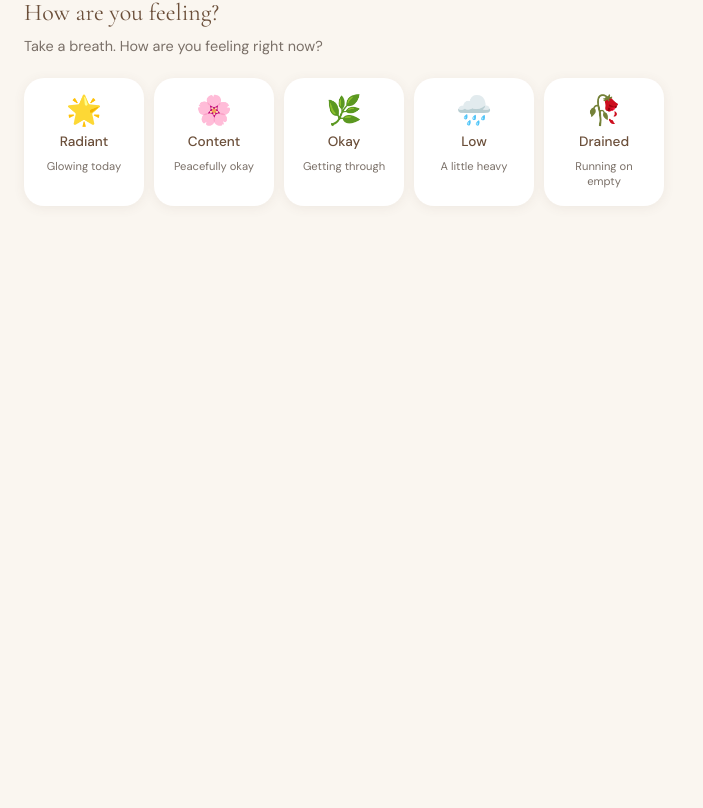
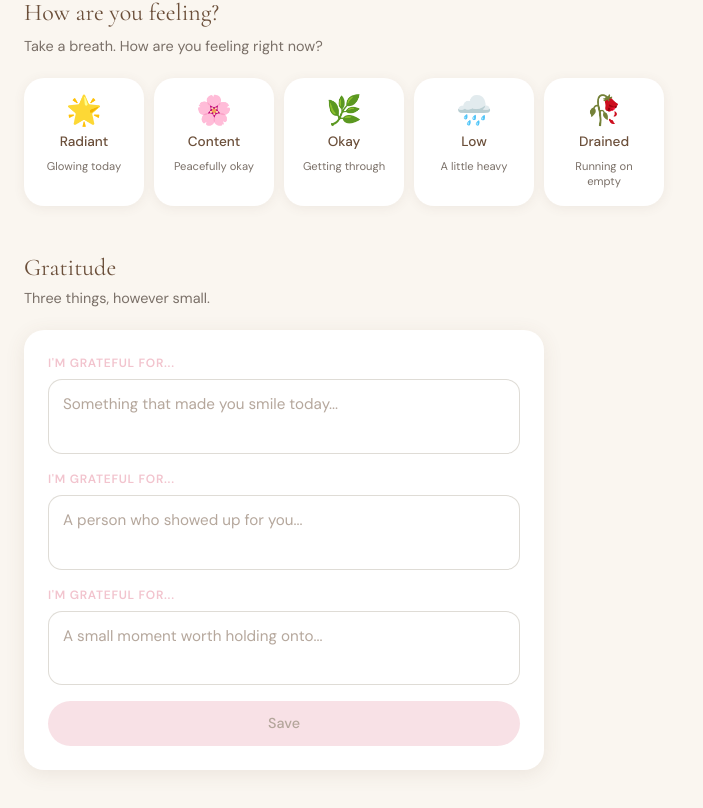
Before and after one commit to megwilliams1/softly, a Next.js app: page /sanctuary in a window 1280 px wide. Shown: the part 224-1032 px from the top of the page, without its empty margins (0-703 px from the left). Before the commit the page ends 878 px from the top, so only its background shows below. Built offline with nearby package versions, Linux system fonts and the light colour scheme.

Commit message:
TICKET-010: Add gratitude journal with daily entries and yesterday's history

```diff
--- a/src/app/sanctuary/page.tsx
+++ b/src/app/sanctuary/page.tsx
@@ -1,4 +1,5 @@
 import MoodCheckin from "@/components/sanctuary/MoodCheckin";
+import GratitudeJournal from "@/components/sanctuary/GratitudeJournal";
 
 export default function SanctuaryPage() {
   return (
@@ -11,9 +12,17 @@ export default function SanctuaryPage() {
         Your personal space lives here.
       </p>
 
-      <section>
+      <section style={{ marginBottom: "48px" }}>
         <h2 className="text-2xl mb-2">How are you feeling?</h2>
         <MoodCheckin />
+      </section>
+
+      <section>
+        <h2 className="text-2xl mb-1">Gratitude</h2>
+        <p style={{ color: "var(--color-stone)", fontSize: "0.9rem", marginBottom: "20px" }}>
+          Three things, however small.
+        </p>
+        <GratitudeJournal />
       </section>
     </main>
   );
--- /dev/null
+++ b/src/components/sanctuary/GratitudeJournal.tsx
@@ -0,0 +1,218 @@
+"use client";
+
+import { useState } from "react";
+import { useGratitude, GratitudeEntry } from "@/lib/hooks/useGratitude";
+
+const PLACEHOLDERS = [
+  "Something that made you smile today...",
+  "A person who showed up for you...",
+  "A small moment worth holding onto...",
+];
+
+const inputStyle = {
+  width: "100%",
+  padding: "12px 14px",
+  borderRadius: "var(--radius-md)",
+  border: "1px solid rgba(176, 168, 154, 0.4)",
+  fontSize: "0.95rem",
+  fontFamily: "var(--font-body)",
+  color: "var(--color-soil)",
+  backgroundColor: "var(--color-white)",
+  outline: "none",
+  boxSizing: "border-box" as const,
+  resize: "none" as const,
+};
+
+export default function GratitudeJournal() {
+  const { todayEntry, yesterdayEntry, saveEntry } = useGratitude();
+  const [isEditing, setIsEditing] = useState(!todayEntry);
+  const [values, setValues] = useState<GratitudeEntry>(
+    todayEntry ?? ["", "", ""]
+  );
+  const [saved, setSaved] = useState(false);
+
+  function handleSave() {
+    const trimmed = values.map((v) => v.trim()) as GratitudeEntry;
+    if (trimmed.every((v) => v === "")) return;
+    saveEntry(trimmed);
+    setIsEditing(false);
+    setSaved(true);
+    setTimeout(() => setSaved(false), 3000);
+  }
+
+  function handleEdit() {
+    setIsEditing(true);
+    setSaved(false);
+  }
+
+  return (
+    <div style={{ maxWidth: "520px", display: "flex", flexDirection: "column", gap: "24px" }}>
+
+      {/* Today's card */}
+      <div
+        style={{
+          backgroundColor: "var(--color-white)",
+          borderRadius: "var(--radius-lg)",
+          boxShadow: "var(--shadow-card)",
+          padding: "24px",
+          display: "flex",
+          flexDirection: "column",
+          gap: "16px",
+        }}
+      >
+        {isEditing ? (
+          <>
+            {values.map((val, i) => (
+              <div key={i} style={{ display: "flex", flexDirection: "column", gap: "6px" }}>
+                <label
+                  style={{
+                    fontSize: "0.75rem",
+                    textTransform: "uppercase",
+                    letterSpacing: "0.06em",
+                    fontWeight: 600,
+                    color: "var(--color-bloom-pink)" ,
+                    fontFamily: "var(--font-body)",
+                  }}
+                >
+                  I'm grateful for...
+                </label>
+                <textarea
+                  rows={2}
+                  placeholder={PLACEHOLDERS[i]}
+                  value={val}
+                  onChange={(e) => {
+                    const next = [...values] as GratitudeEntry;
+                    next[i] = e.target.value;
+                    setValues(next);
+                  }}
+                  style={inputStyle}
+                />
+              </div>
+            ))}
+
+            <button
+              onClick={handleSave}
+              disabled={values.every((v) => v.trim() === "")}
+              style={{
+                padding: "11px",
+                borderRadius: "var(--radius-full)",
+                backgroundColor: "var(--color-bloom-pink)",
+                color: "var(--color-soil)",
+                fontFamily: "var(--font-body)",
+                fontSize: "0.9rem",
+                fontWeight: 500,
+                border: "none",
+                cursor: values.every((v) => v.trim() === "") ? "default" : "pointer",
+                opacity: values.every((v) => v.trim() === "") ? 0.5 : 1,
+                transition: "opacity 0.15s ease",
+              }}
+            >
+              Save
+            </button>
+          </>
+        ) : (
+          <>
+            {/* Saved confirmation */}
+            {saved && (
+              <p
+                className="animate-bloom-up"
+                style={{
+                  fontSize: "0.85rem",
+                  color: "var(--color-sage)",
+                  fontWeight: 500,
+                }}
+              >
+                ✓ Saved — beautifully done.
+              </p>
+            )}
+
+            {/* Read-only entries */}
+            {(todayEntry ?? values).map((entry, i) => (
+              <div key={i} style={{ display: "flex", flexDirection: "column", gap: "4px" }}>
+                <span
+                  style={{
+                    fontSize: "0.7rem",
+                    textTransform: "uppercase",
+                    letterSpacing: "0.06em",
+                    fontWeight: 600,
+                    color: "var(--color-bloom-pink)",
+                    fontFamily: "var(--font-body)",
+                  }}
+                >
+                  I'm grateful for...
+                </span>
+                <p
+                  style={{
+                    fontSize: "0.95rem",
+                    color: entry ? "var(--color-soil)" : "var(--color-pebble)",
+                    fontStyle: entry ? "normal" : "italic",
+                    lineHeight: 1.5,
+                  }}
+                >
+                  {entry || "Not filled in"}
+                </p>
+              </div>
+            ))}
+
+            <button
+              onClick={handleEdit}
+              style={{
+                alignSelf: "flex-start",
+                fontSize: "0.8rem",
+                color: "var(--color-pebble)",
+                background: "none",
+                border: "none",
+                cursor: "pointer",
+                padding: 0,
+                fontFamily: "var(--font-body)",
+              }}
+            >
+              Edit today's entries
+            </button>
+          </>
+        )}
+      </div>
+
+      {/* Yesterday's entries */}
+      {yesterdayEntry && (
+        <div
+          style={{
+            backgroundColor: "transparent",
+            borderRadius: "var(--radius-lg)",
+            border: "1px solid rgba(176, 168, 154, 0.3)",
+            padding: "20px 24px",
+            display: "flex",
+            flexDirection: "column",
+            gap: "12px",
+          }}
+        >
+          <p
+            style={{
+              fontSize: "0.7rem",
+              textTransform: "uppercase",
+              letterSpacing: "0.06em",
+              fontWeight: 600,
+              color: "var(--color-pebble)",
+              fontFamily: "var(--font-body)",
+            }}
+          >
+            Yesterday
+          </p>
+          {yesterdayEntry.map((entry, i) => (
+            <p
+              key={i}
+              style={{
+                fontSize: "0.875rem",
+                color: "var(--color-stone)",
+                lineHeight: 1.5,
+                fontStyle: "italic",
+              }}
+            >
+              "{entry}"
+            </p>
+          ))}
+        </div>
+      )}
+    </div>
+  );
+}
--- /dev/null
+++ b/src/lib/hooks/useGratitude.ts
@@ -0,0 +1,40 @@
+"use client";
+
+import { useState, useEffect } from "react";
+
+const STORAGE_KEY = "softly:sanctuary:gratitude";
+
+export type GratitudeEntry = [string, string, string];
+export type GratitudeHistory = Record<string, GratitudeEntry>;
+
+function todayKey(): string {
+  return new Date().toISOString().split("T")[0];
+}
+
+function yesterdayKey(): string {
+  const d = new Date();
+  d.setDate(d.getDate() - 1);
+  return d.toISOString().split("T")[0];
+}
+
+export function useGratitude() {
+  const [history, setHistory] = useState<GratitudeHistory>({});
+
+  useEffect(() => {
+    try {
+      const stored = localStorage.getItem(STORAGE_KEY);
+      if (stored) setHistory(JSON.parse(stored));
+    } catch {}
+  }, []);
+
+  const todayEntry = history[todayKey()] ?? null;
+  const yesterdayEntry = history[yesterdayKey()] ?? null;
+
+  function saveEntry(entries: GratitudeEntry) {
+    const next = { ...history, [todayKey()]: entries };
+    localStorage.setItem(STORAGE_KEY, JSON.stringify(next));
+    setHistory(next);
+  }
+
+  return { todayEntry, yesterdayEntry, saveEntry };
+}
```
